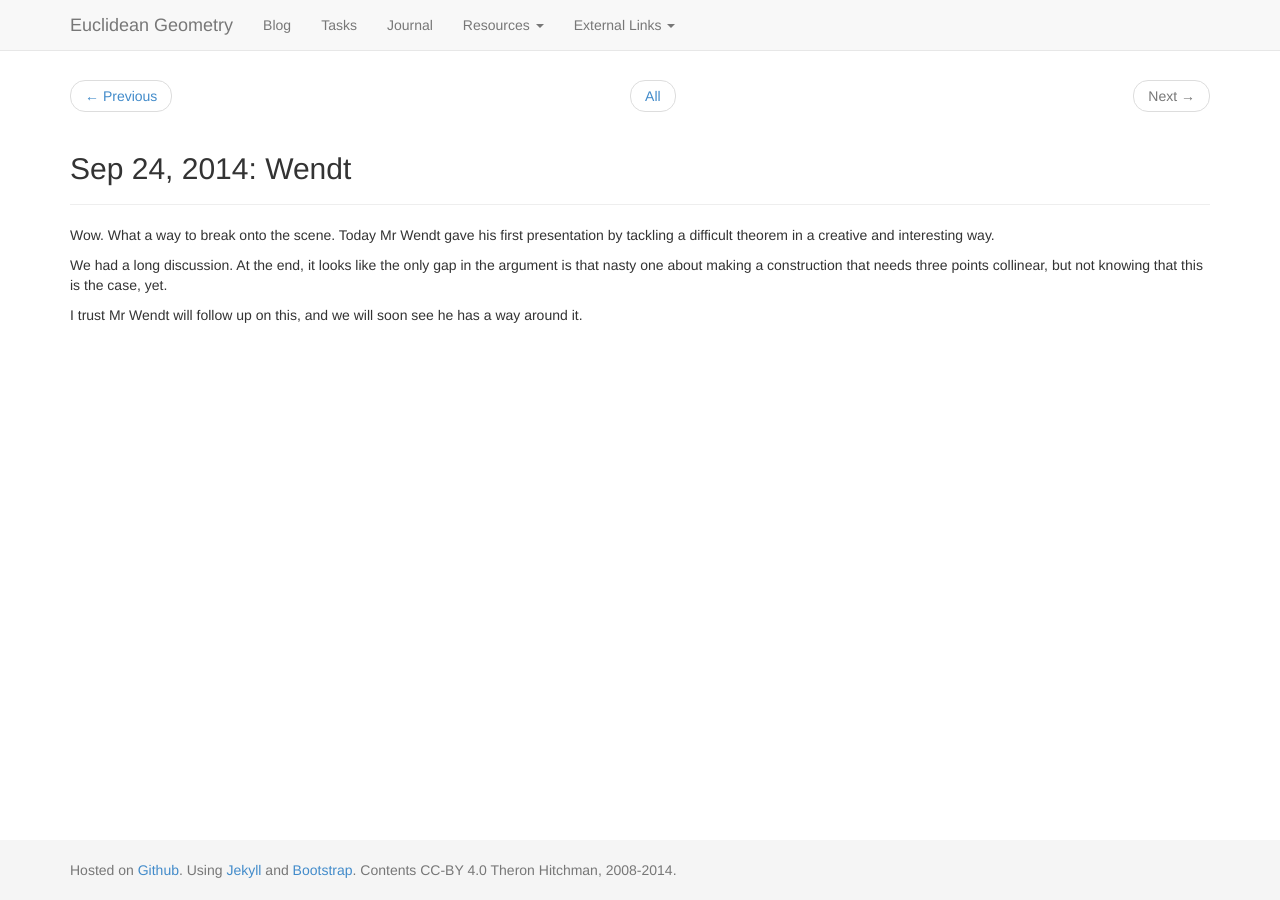
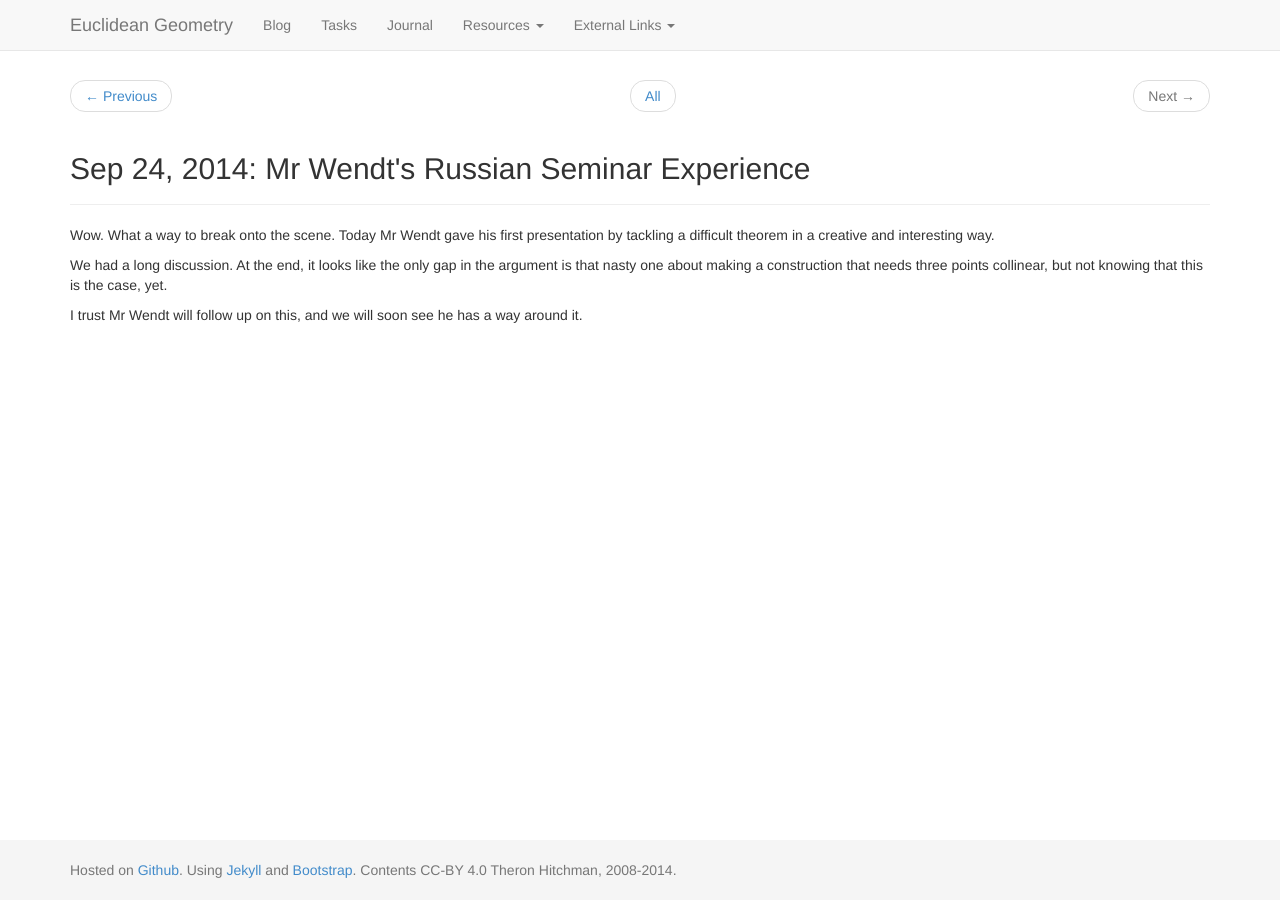
Before and after one commit to theronhitchman/euclidean-geometry, a Jekyll site: the page built from _posts/2014-09-24-wendt.md, in a window 1280 px wide. Built offline with Jekyll 4.4.1, drawn with Linux system fonts in a browser that asks for light colours; nearby versions of some CDN libraries.

Commit message:
fixed title tag on post for 9/24

```diff
--- a/_posts/2014-09-24-wendt.md
+++ b/_posts/2014-09-24-wendt.md
@@ -1,6 +1,6 @@
 ---
 layout: post
-Title: Mr Wendt's Russian Seminar Experience
+title: Mr Wendt's Russian Seminar Experience
 ---
 
 Wow. What a way to break onto the scene. Today Mr Wendt gave his first presentation
```
